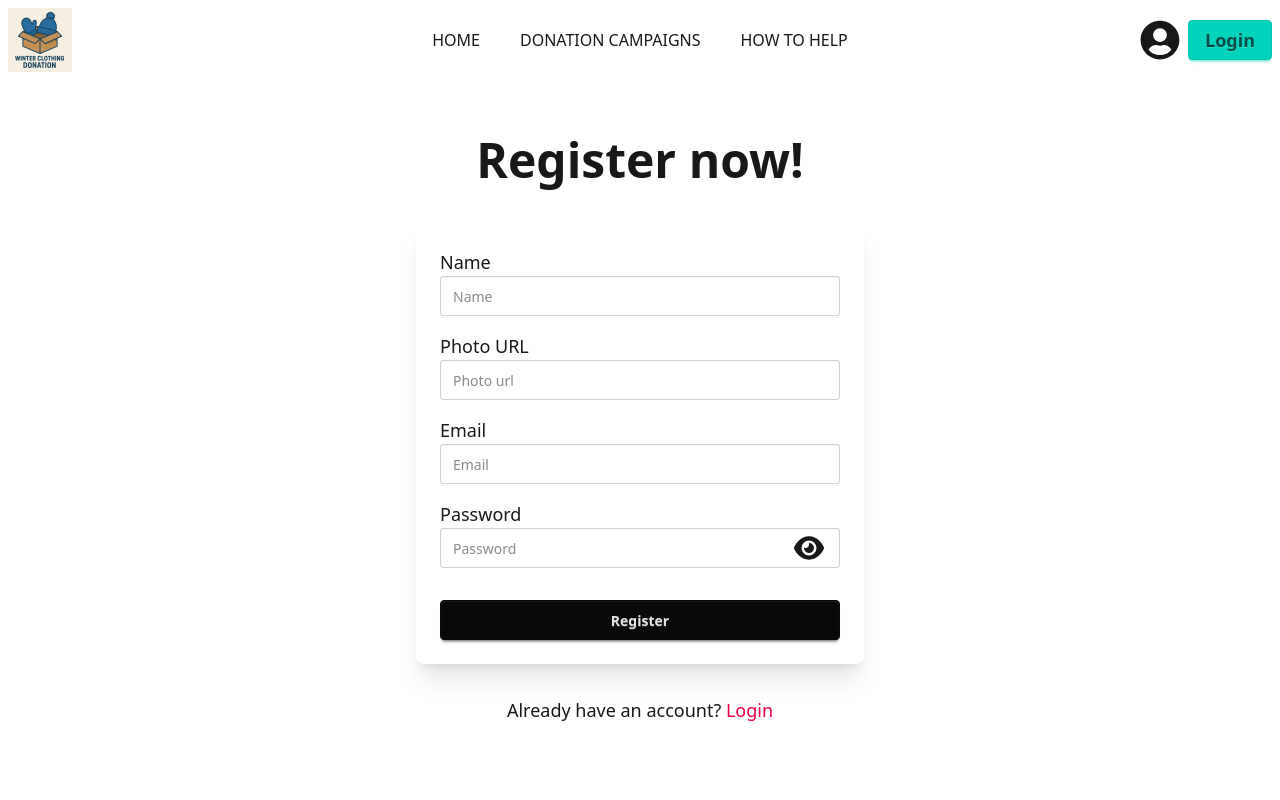
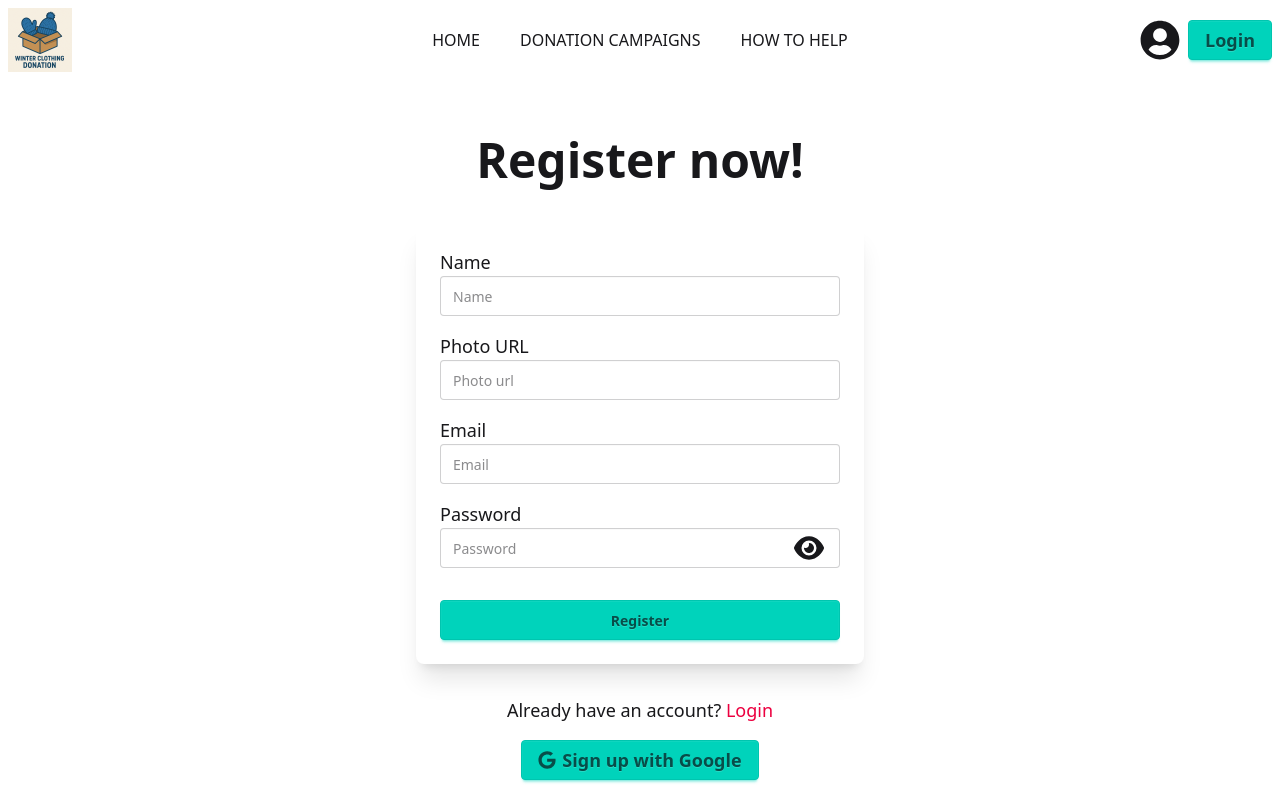
Before and after one commit to mdmonjumon/winter-clothing-donation, a React (Vite) app: page /register in a window 1280 px wide. Shown: the top 800 px of the page. Built offline with nearby package versions, Linux system fonts and the light colour scheme; no server answers.

Commit message:
implement user authenticates with google account for login and register both pages

```diff
--- a/src/pages/Login.jsx
+++ b/src/pages/Login.jsx
@@ -1,5 +1,5 @@
 import { useContext, useState } from "react";
-import { FaEye, FaEyeSlash } from "react-icons/fa6";
+import { FaEye, FaEyeSlash, FaGoogle } from "react-icons/fa6";
 import { Link, useLocation, useNavigate } from "react-router-dom";
 import { AuthContext } from "../provider/AuthProvider";
 import { toast } from "react-toastify";
@@ -19,21 +19,21 @@ const Login = () => {
         const password = form.get('password')
 
         signIn(email, password)
-        .then(()=>{
-            navigate(location.state? location.state:'/');
+            .then(() => {
+                navigate(location.state ? location.state : '/');
             })
-        .catch(()=>{
+            .catch(() => {
                 toast.error('Login failed. try again with valid email & password');
             })
 
     }
 
-    const handleLoginWithGoogle=()=>{
+    const handleLoginWithGoogle = () => {
         singInWithGoogle()
-        .then(()=>{
-            navigate(location.state? location.state:'/');
+            .then(() => {
+                navigate(location.state ? location.state : '/');
             })
-        .catch(()=>{
+            .catch(() => {
                 toast.error('Login failed! try again');
             })
     }
@@ -74,11 +74,11 @@ const Login = () => {
                     </form>
                 </div>
             </div>
-            <p className="text-lg mt-8">Don't have an account? <Link to='/register' className="text-rose-600">Register</Link></p>
-
+            <p className="text-lg mt-8">Don't have an account? <Link to='/register' state={location.state} className="text-rose-600">Register</Link></p>
 
             <div>
-                <button onClick={handleLoginWithGoogle} className="btn btn-ghost text-lg text-green-600 my-4">Login with Google</button>
+                <button onClick={handleLoginWithGoogle} className="btn btn-accent text-lg my-4">
+                    <FaGoogle className='text-lg' /> Login with Google</button>
             </div>
 
         </div>
--- a/src/pages/Register.jsx
+++ b/src/pages/Register.jsx
@@ -1,15 +1,19 @@
 import React, { useContext, useState } from 'react';
-import { FaEye, FaEyeSlash, } from 'react-icons/fa6';
-import { Link, useNavigate } from 'react-router-dom';
+import { FaEye, FaEyeSlash, FaGoogle, } from 'react-icons/fa6';
+import { Link, useLocation, useNavigate } from 'react-router-dom';
 import { AuthContext } from '../provider/AuthProvider';
 import { toast } from 'react-toastify';
+import { SlSocialGoogle } from 'react-icons/sl';
 
 const Register = () => {
     // show password state
     const [show, setShow] = useState(false);
     // context
-    const { createNewUser, updateUserProfile } = useContext(AuthContext);
+    const { createNewUser, updateUserProfile, singInWithGoogle } = useContext(AuthContext);
     const navigate = useNavigate()
+
+    const location = useLocation();
+    console.log(location);
 
 
     const handleRegister = (e) => {
@@ -29,10 +33,21 @@ const Register = () => {
                     })
             })
             .catch(() => {
-                toast('Registration failed. try again with valid information');
+                toast.error('Registration failed. try again with valid information');
             })
 
 
+    }
+
+
+    const handleLoginWithGoogle = () => {
+        singInWithGoogle()
+            .then(() => {
+                navigate(location.state ? location.state : '/');
+            })
+            .catch(() => {
+                toast.error('Login failed! try again');
+            })
     }
 
     return (
@@ -44,23 +59,23 @@ const Register = () => {
                         <fieldset className="space-y-4">
                             <div>
                                 <label className="text-lg">Name</label>
-                                <input type="text" name='name' className="input w-full" placeholder="Name" />
+                                <input type="text" name='name' className="input w-full" placeholder="Name" required />
                             </div>
 
 
                             <div>
                                 <label className="text-lg">Photo URL</label>
-                                <input type="text" name='photo' className="input w-full" placeholder="Photo url" />
+                                <input type="text" name='photo' className="input w-full" placeholder="Photo url" required />
                             </div>
 
                             <div>
                                 <label className="text-lg">Email</label>
-                                <input type="email" name='email' className="input w-full" placeholder="Email" />
+                                <input type="email" name='email' className="input w-full" placeholder="Email" required />
                             </div>
 
                             <div className='relative'>
                                 <label className="text-lg">Password</label>
-                                <input type={show ? 'text' : 'password'} name='password' className="input w-full" placeholder="Password" />
+                                <input type={show ? 'text' : 'password'} name='password' className="input w-full" placeholder="Password" required />
 
                                 {
                                     show ?
@@ -71,13 +86,18 @@ const Register = () => {
 
                             </div>
 
-                            <button className="btn btn-neutral w-full mt-4">Register</button>
+                            <button className="btn btn-accent w-full mt-4">Register</button>
                         </fieldset>
                     </form>
                 </div>
             </div>
             <p className="text-lg mt-8">Already have an account? <Link to='/login' className="text-rose-600">Login</Link></p>
 
+
+            <div>
+                <button onClick={handleLoginWithGoogle} className="btn btn-accent text-lg my-4">
+                    <FaGoogle className='text-lg' /> Sign up with Google</button>
+            </div>
         </div>
     );
 };
--- a/src/provider/AuthProvider.jsx
+++ b/src/provider/AuthProvider.jsx
@@ -38,8 +38,6 @@ const AuthProvider = ({ children }) => {
     }
 
 
-
-
     useEffect(() => {
         const unsubscribe = onAuthStateChanged(auth, currentUser => {
             setUser(currentUser)
@@ -57,6 +55,8 @@ const AuthProvider = ({ children }) => {
         singInWithGoogle,
         user
     }
+
+
     return (
         <AuthContext.Provider value={authInfo}>
             {children}
```
Lines whose indentation alone changed are shown as unchanged.
